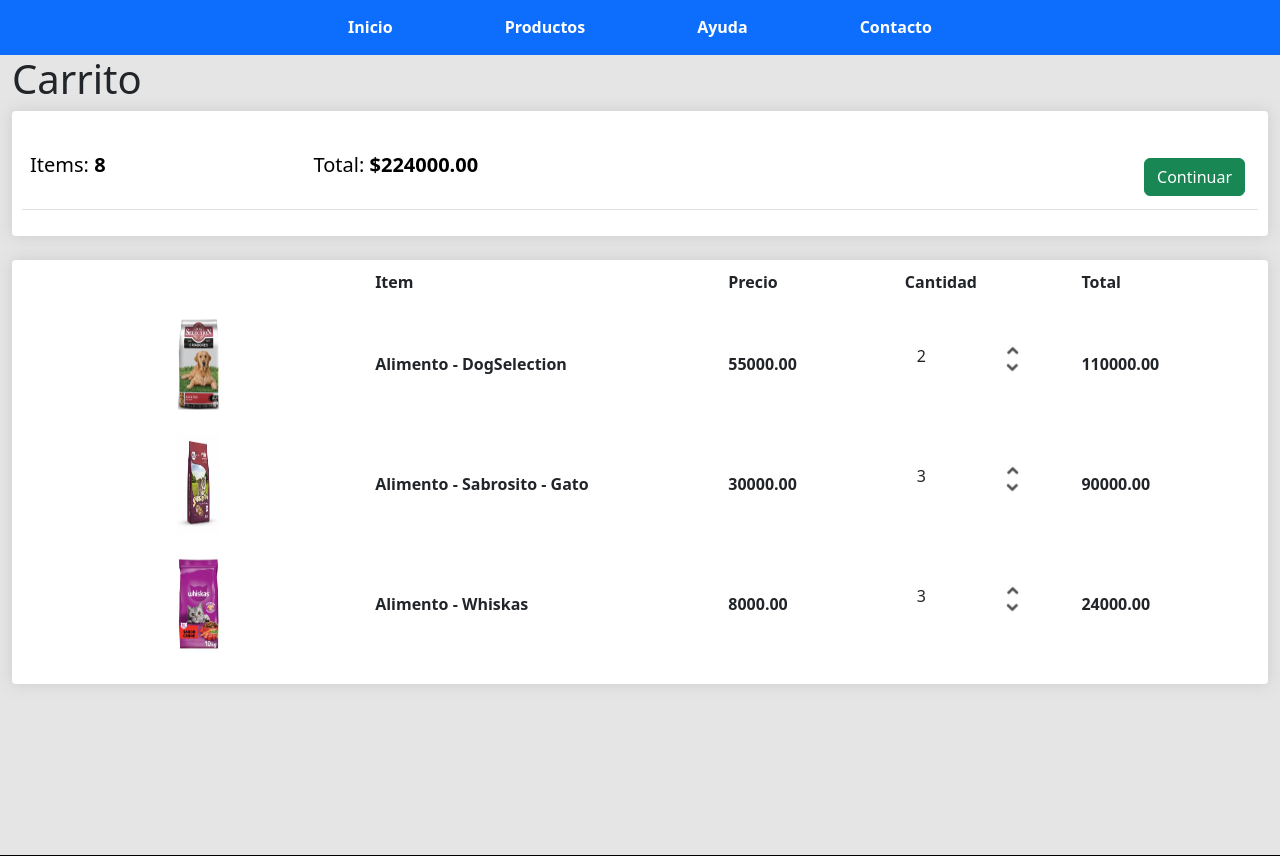
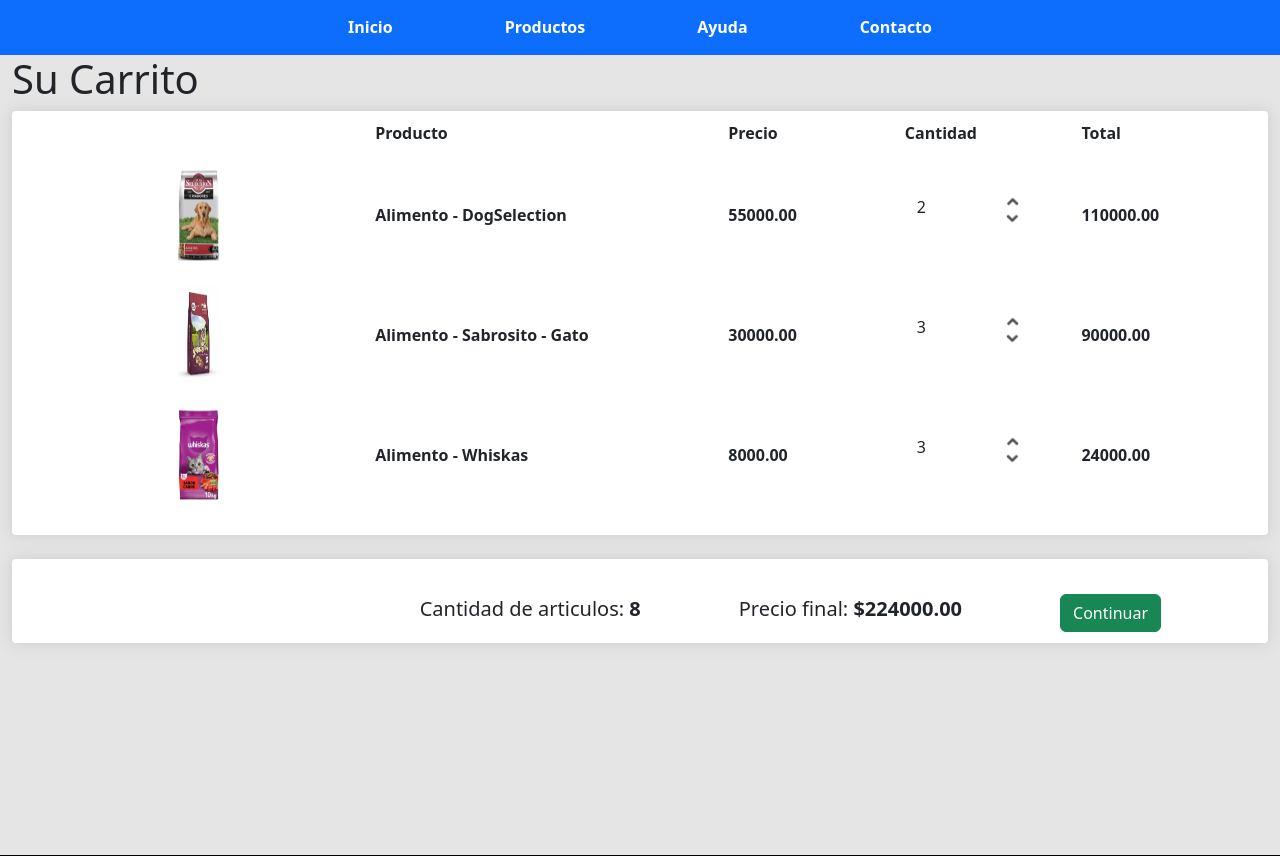
Before and after one commit to NahuelAhumada/petshop_con_django, a Django app: page /carrito/ in a window 1280 px wide. Shown: the part 71-927 px from the top of the page. Run offline with Django 5.2, Linux system fonts and the light colour scheme; data comes from the database, SQL or seed files in the repository; lists and menus that the app fills with data are empty; some libraries are stand-ins or nearby versions.

Commit message:
Correccion en Carrito.html

```diff
--- a/templates/home/carrito.html
+++ b/templates/home/carrito.html
@@ -1,26 +1,13 @@
 {% extends 'layout.html'%}
 {% load static %}
 {% block content_home %}
-    <h1>Carrito</h1>
+    <h1>Su Carrito</h1>
     <div class="row">
         <div class="col-lg-12">
             <div class="item-contenido">
-                <br>
-                <table class="table">
-                    <tr>
-                        <th><h5>Items: <strong>{{ordenes.cantidad_total_carrito}}</strong></h5></th>
-                        <th><h5>Total: <strong> ${{ordenes.precio_total_carrito}}</strong></h5></th>
-                        <th>
-                            <a style="float: right; margin: 5px;" class="btn btn-success" href="#">Continuar</a>
-                        </th>
-                    </tr>
-                </table>
-            </div>
-            <br>
-            <div class="item-contenido">
                 <div class="fila-carrito">
                     <div style="flex:2"></div>
-                    <div style="flex:2"><strong>Item</strong></div>
+                    <div style="flex:2"><strong>Producto</strong></div>
                     <div style="flex:1"><strong>Precio</strong></div>
                     <div style="flex:1"><strong>Cantidad</strong></div>
                     <div style="flex:1"><strong>Total</strong></div>
@@ -42,9 +29,19 @@
                 </div>
                 {% endfor %}
             </div>
-
-
-
+            <br>
+            <div class="item-contenido">
+                <br>
+                <table class="d-flex justify-content-end mx-5">
+                    <tr>
+                        <th><h5 class="mx-5">Cantidad de articulos: <strong>{{ordenes.cantidad_total_carrito}}</strong></h5></th>
+                        <th><h5 class="mx-5">Precio final: <strong> ${{ordenes.precio_total_carrito}}</strong></h5></th>
+                        <th>
+                            <a class="btn btn-success mx-5" href="#">Continuar</a>
+                        </th>
+                    </tr>
+                </table>
+            </div>
         </div>
     </div>
 {% endblock content_home %}
```
